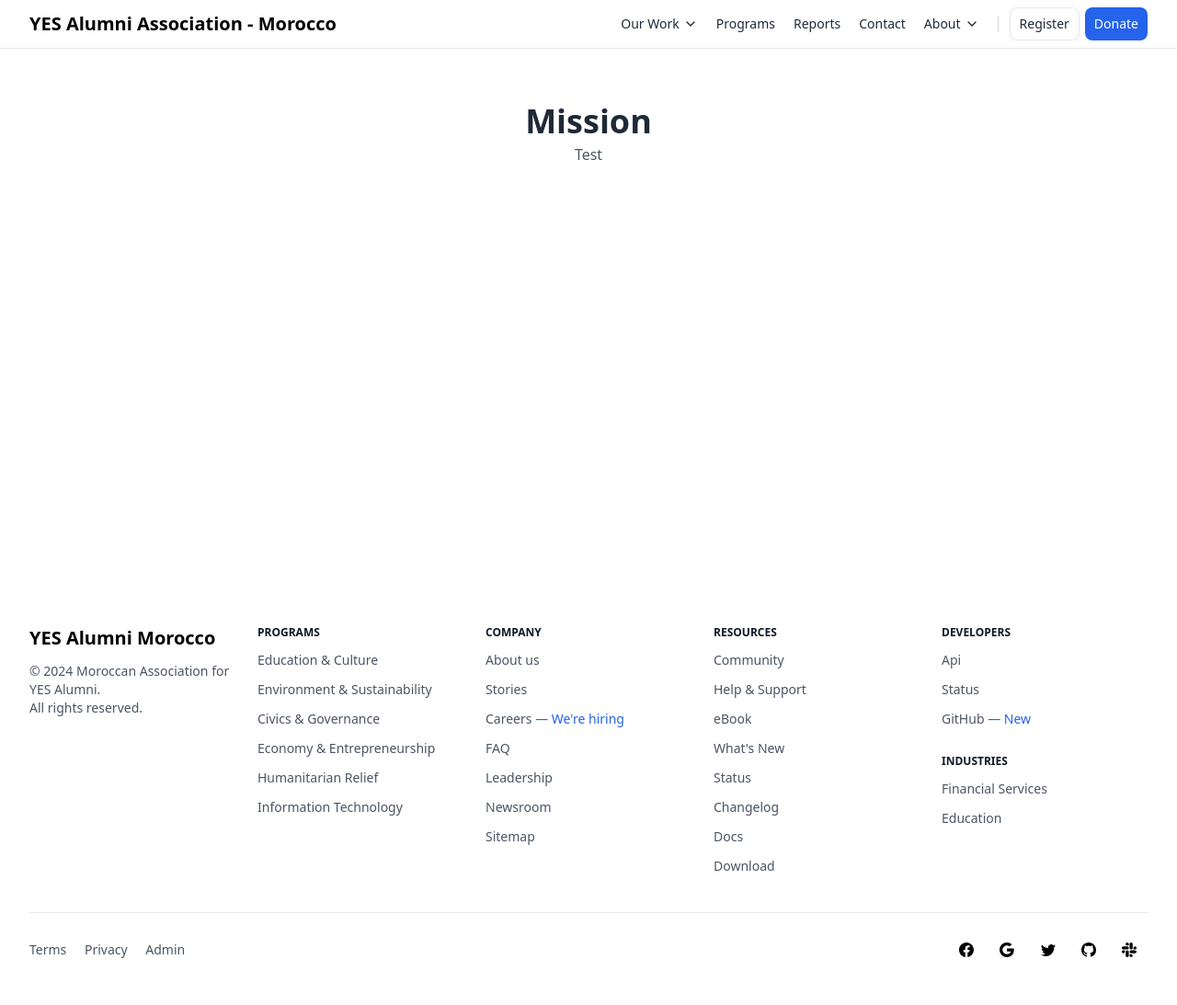
After one commit to aabboudi/maya, a Django app: page /mission-and-vision/ in a window 1280 px wide. The commit adds this page. Shown: the whole page at 92% size. Run offline with Django 5.2, Linux system fonts and the light colour scheme; style sheets or scripts are compiled from the project's sources; parts of the project's set-up code (start-up, migrations or seed data) failed here and were passed over; some libraries are stand-ins or nearby versions.

Commit message:
Changed About to Mission and Vision

```diff
--- a/orbit/sitemaps.py
+++ b/orbit/sitemaps.py
@@ -25,7 +25,7 @@ class StaticSitemap(Sitemap):
   def items(self):
     return [
       'home',
-      'about',
+      'mission_and_vision',
       'partners',
       'stories',
       'programs',
--- a/orbit/urls.py
+++ b/orbit/urls.py
@@ -11,7 +11,7 @@ sitemaps = {
 
 urlpatterns = [
     path('', views.home, name='home'),
-    path('about/', views.about, name='about'),
+    path('mission-and-vision/', views.mission_and_vision, name='mission_and_vision'),
     path('partners/', views.partners, name='partners'),
     path('leadership/', views.leadership, name='leadership'),
     path('stories/', views.stories, name='stories'),
--- a/orbit/views.py
+++ b/orbit/views.py
@@ -6,8 +6,8 @@ from executive.models import *
 def home(request):
     return render(request, 'index.html')
 
-def about(request):
-    return render(request, 'about/about.html')
+def mission_and_vision(request):
+    return render(request, 'about/mission-and-vision.html')
 
 def partners(request):
     return render(request, 'about/partners.html')
--- /dev/null
+++ b/ui/templates/about/mission-and-vision.html
@@ -0,0 +1,26 @@
+{% extends "_base.html" %}
+
+{% block title %}About{% endblock %}
+
+{% block extra_head %}
+
+{% endblock %}
+
+{% block content %}
+
+<div class="dark:text-white">
+  <div class="max-w-[85rem] px-4 py-10 sm:px-6 lg:px-8 lg:py-14 mx-auto">
+    <div class="max-w-xl mx-auto">
+      <div class="text-center">
+        <h1 class="text-3xl font-bold text-gray-800 sm:text-4xl dark:text-white">
+          Mission
+        </h1>
+        <p class="mt-1 text-gray-600 dark:text-neutral-400">
+          Test
+        </p>
+      </div>
+    </div>
+  </div>
+</div>
+
+{% endblock content %}
--- a/ui/templates/components/navbar.html
+++ b/ui/templates/components/navbar.html
@@ -23,67 +23,8 @@
               <!-- Mega Menu -->
               <div class="hs-dropdown [--strategy:static] md:[--strategy:fixed] [--adaptive:none] [--is-collapse:true] md:[--is-collapse:false]">
                 <button id="hs-header-base-mega-menu-small" type="button" class="hs-dropdown-toggle w-full navbar-link" aria-haspopup="menu" aria-expanded="false" aria-label="Mega Menu">
-                  <i data-lucide="info" class="shrink-0 size-4 me-3 md:me-2 block md:hidden"></i>
-                  About
-                  <svg class="hs-dropdown-open:-rotate-180 md:hs-dropdown-open:rotate-0 duration-300 shrink-0 size-4 ms-auto md:ms-1" xmlns="http://www.w3.org/2000/svg" width="24" height="24" viewBox="0 0 24 24" fill="none" stroke="currentColor" stroke-width="2" stroke-linecap="round" stroke-linejoin="round"><path d="m6 9 6 6 6-6"/></svg>
-                </button>
-
-                <div class="hs-dropdown-menu transition-[opacity,margin] duration-[0.1ms] md:duration-[150ms] hs-dropdown-open:opacity-100 opacity-0 relative md:w-80 hidden z-10 top-full md:bg-white md:rounded-lg md:shadow-md before:absolute before:-top-4 before:start-0 before:w-full before:h-5 dark:md:bg-neutral-800" role="menu" aria-orientation="vertical" aria-labelledby="hs-header-base-mega-menu-small">
-                  <div class="py-1 md:px-1 space-y-0.5">
-                    <!-- Link -->
-                    <a href="/about" class="navbar-sublink">
-                      <i data-lucide="target" class="shrink-0 size-4 mt-1 text-gray-800 dark:text-neutral-200"></i>
-                      <div class="grow">
-                        <span class="block font-semibold text-sm text-gray-800 dark:text-neutral-200">Mission &amp; Vision</span>
-                        <p class="text-sm text-gray-500 dark:text-neutral-500">Participate in our upcoming event!</p>
-                      </div>
-                    </a>
-                    <!-- End Link -->
-
-                    <div class="my-2 border-t border-gray-100 dark:border-neutral-800"></div>
-
-                    <!-- Link -->
-                    <a href="/partners" class="navbar-sublink">
-                      <i data-lucide="handshake" class="shrink-0 size-4 mt-1 text-gray-800 dark:text-neutral-200"></i>
-                      <div class="grow">
-                        <span class="block font-semibold text-sm text-gray-800 dark:text-neutral-200">Partners</span>
-                        <p class="text-sm text-gray-500 dark:text-neutral-500">Meet the people building products to help your business grow</p>
-                      </div>
-                    </a>
-                    <!-- End Link -->
-
-                    <div class="my-2 border-t border-gray-100 dark:border-neutral-800"></div>
-
-                    <!-- Link -->
-                    <a href="/leadership" class="navbar-sublink">
-                      <i data-lucide="briefcase-business" class="shrink-0 size-4 mt-1 text-gray-800 dark:text-neutral-200"></i>
-                      <div class="grow">
-                        <span class="block font-semibold text-sm text-gray-800 dark:text-neutral-200">Leadership</span>
-                        <p class="text-sm text-gray-500 dark:text-neutral-500">Browse featured stories and photos of our projects and events!</p>
-                      </div>
-                    </a>
-                    <!-- End Link -->
-                  </div>
-                </div>
-              </div>
-              <!-- End Mega Menu -->
-
-              {% comment %} <a href="/about" class="p-2 flex items-center text-sm text-gray-800 hover:bg-gray-100 rounded-lg focus:outline-none focus:bg-gray-100 dark:text-neutral-200 dark:hover:bg-neutral-700 dark:focus:bg-neutral-700">
-                <!-- Could use this for href: "{% url 'about' %}" -->
-                <i data-lucide="info" class="shrink-0 size-4 me-3 md:me-2 block md:hidden"></i>
-                About
-              </a> {% endcomment %}
-
-              <a href="/programs" class="navbar-link">
-                <i data-lucide="briefcase-business" class="shrink-0 size-4 me-3 md:me-2 block md:hidden"></i>
-                Programs
-              </a>
-
-              <!-- Mega Menu -->
-              <div class="hs-dropdown [--strategy:static] md:[--strategy:fixed] [--adaptive:none] [--is-collapse:true] md:[--is-collapse:false]">
-                <button id="hs-header-base-mega-menu-small" type="button" class="hs-dropdown-toggle w-full navbar-link" aria-haspopup="menu" aria-expanded="false" aria-label="Mega Menu">
                   <i data-lucide="list-collapse" class="shrink-0 size-4 me-3 md:me-2 block md:hidden"></i>
-                  Events
+                  Our Work
                   <svg class="hs-dropdown-open:-rotate-180 md:hs-dropdown-open:rotate-0 duration-300 shrink-0 size-4 ms-auto md:ms-1" xmlns="http://www.w3.org/2000/svg" width="24" height="24" viewBox="0 0 24 24" fill="none" stroke="currentColor" stroke-width="2" stroke-linecap="round" stroke-linejoin="round"><path d="m6 9 6 6 6-6"/></svg>
                 </button>
 
@@ -127,6 +68,17 @@
               </div>
               <!-- End Mega Menu -->
 
+              {% comment %} <a href="/about" class="p-2 flex items-center text-sm text-gray-800 hover:bg-gray-100 rounded-lg focus:outline-none focus:bg-gray-100 dark:text-neutral-200 dark:hover:bg-neutral-700 dark:focus:bg-neutral-700">
+                <!-- Could use this for href: "{% url 'about' %}" -->
+                <i data-lucide="info" class="shrink-0 size-4 me-3 md:me-2 block md:hidden"></i>
+                About
+              </a> {% endcomment %}
+
+              <a href="/programs" class="navbar-link">
+                <i data-lucide="briefcase-business" class="shrink-0 size-4 me-3 md:me-2 block md:hidden"></i>
+                Programs
+              </a>
+
               <a href="/reports" class="navbar-link">
                 <i data-lucide="file-text" class="shrink-0 size-4 me-3 md:me-2 block md:hidden"></i>
                 Reports
@@ -136,6 +88,55 @@
                 <i data-lucide="mail-open" class="shrink-0 size-4 me-3 md:me-2 block md:hidden"></i>
                 Contact
               </a>
+
+              <!-- Mega Menu -->
+              <div class="hs-dropdown [--strategy:static] md:[--strategy:fixed] [--adaptive:none] [--is-collapse:true] md:[--is-collapse:false]">
+                <button id="hs-header-base-mega-menu-small" type="button" class="hs-dropdown-toggle w-full navbar-link" aria-haspopup="menu" aria-expanded="false" aria-label="Mega Menu">
+                  <i data-lucide="info" class="shrink-0 size-4 me-3 md:me-2 block md:hidden"></i>
+                  About
+                  <svg class="hs-dropdown-open:-rotate-180 md:hs-dropdown-open:rotate-0 duration-300 shrink-0 size-4 ms-auto md:ms-1" xmlns="http://www.w3.org/2000/svg" width="24" height="24" viewBox="0 0 24 24" fill="none" stroke="currentColor" stroke-width="2" stroke-linecap="round" stroke-linejoin="round"><path d="m6 9 6 6 6-6"/></svg>
+                </button>
+
+                <div class="hs-dropdown-menu transition-[opacity,margin] duration-[0.1ms] md:duration-[150ms] hs-dropdown-open:opacity-100 opacity-0 relative md:w-80 hidden z-10 top-full md:bg-white md:rounded-lg md:shadow-md before:absolute before:-top-4 before:start-0 before:w-full before:h-5 dark:md:bg-neutral-800" role="menu" aria-orientation="vertical" aria-labelledby="hs-header-base-mega-menu-small">
+                  <div class="py-1 md:px-1 space-y-0.5">
+                    <!-- Link -->
+                    <a href="/mission-and-vision" class="navbar-sublink">
+                      <i data-lucide="target" class="shrink-0 size-4 mt-1 text-gray-800 dark:text-neutral-200"></i>
+                      <div class="grow">
+                        <span class="block font-semibold text-sm text-gray-800 dark:text-neutral-200">Mission &amp; Vision</span>
+                        <p class="text-sm text-gray-500 dark:text-neutral-500">Participate in our upcoming event!</p>
+                      </div>
+                    </a>
+                    <!-- End Link -->
+
+                    <div class="my-2 border-t border-gray-100 dark:border-neutral-800"></div>
+
+                    <!-- Link -->
+                    <a href="/partners" class="navbar-sublink">
+                      <i data-lucide="handshake" class="shrink-0 size-4 mt-1 text-gray-800 dark:text-neutral-200"></i>
+                      <div class="grow">
+                        <span class="block font-semibold text-sm text-gray-800 dark:text-neutral-200">Partners</span>
+                        <p class="text-sm text-gray-500 dark:text-neutral-500">Meet the people building products to help your business grow</p>
+                      </div>
+                    </a>
+                    <!-- End Link -->
+
+                    <div class="my-2 border-t border-gray-100 dark:border-neutral-800"></div>
+
+                    <!-- Link -->
+                    <a href="/leadership" class="navbar-sublink">
+                      <i data-lucide="briefcase-business" class="shrink-0 size-4 mt-1 text-gray-800 dark:text-neutral-200"></i>
+                      <div class="grow">
+                        <span class="block font-semibold text-sm text-gray-800 dark:text-neutral-200">Leadership</span>
+                        <p class="text-sm text-gray-500 dark:text-neutral-500">Browse featured stories and photos of our projects and events!</p>
+                      </div>
+                    </a>
+                    <!-- End Link -->
+                  </div>
+                </div>
+              </div>
+              <!-- End Mega Menu -->
+
             </div>
           </div>
 
```
Also changed, not shown: ui/templates/about/about.html (deleted, +0 -15 lines).
